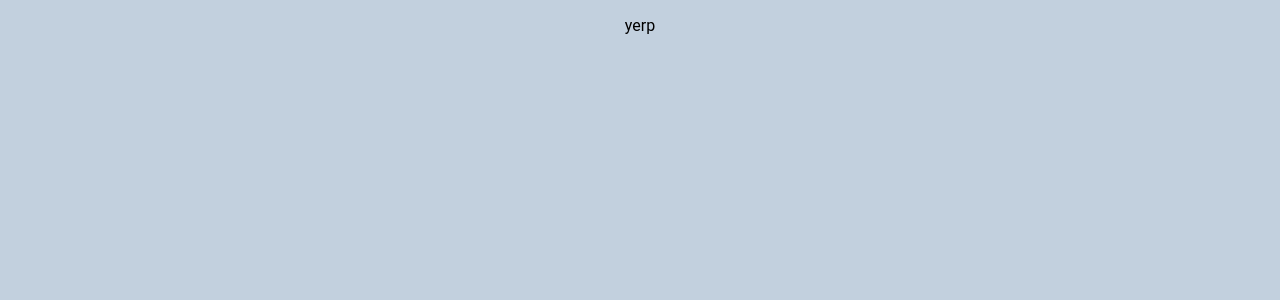
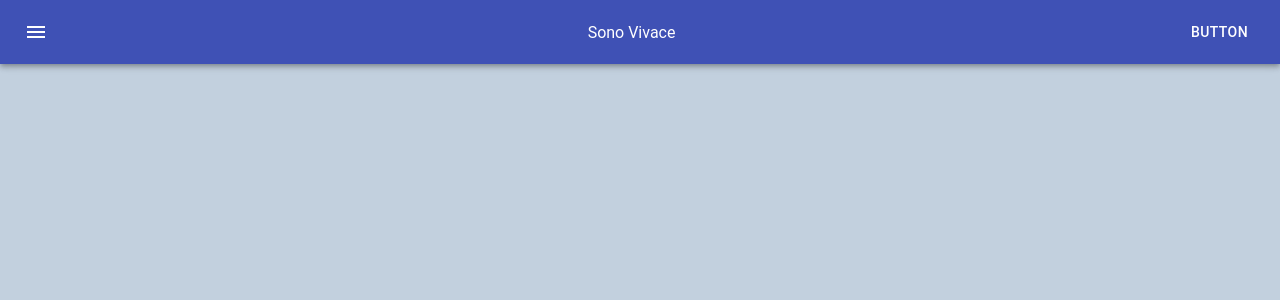
Before and after one commit to Dan-Naeem/Sono-Vivace, a React (Create React App) app in the folder sono-vivace-app/: page / in a window 1280 px wide. Shown: the top 300 px of the page. Built offline with nearby package versions, Linux system fonts and the light colour scheme.

Commit message:
import ButtonAppBar

```diff
--- a/sono-vivace-app/src/App.js
+++ b/sono-vivace-app/src/App.js
@@ -1,12 +1,14 @@
 import React, { Component } from 'react';
 import logo from './logo.svg';
 import './App.css';
+
+import ButtonAppBar from './components/ButtonAppBar';
 
 class App extends Component {
   render() {
     return (
       <div className="App" >
-        <p>yerp</p>
+        <ButtonAppBar />
       </div>
     );
   }
```
